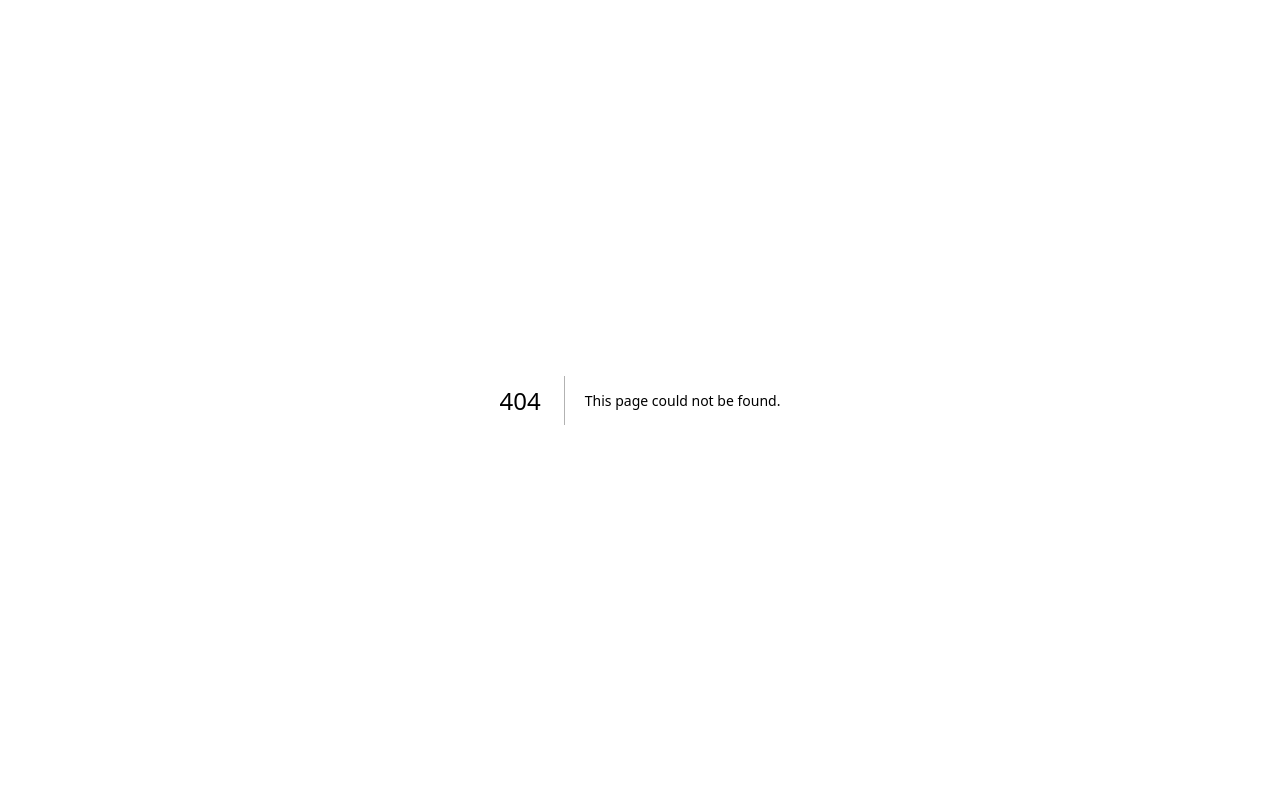
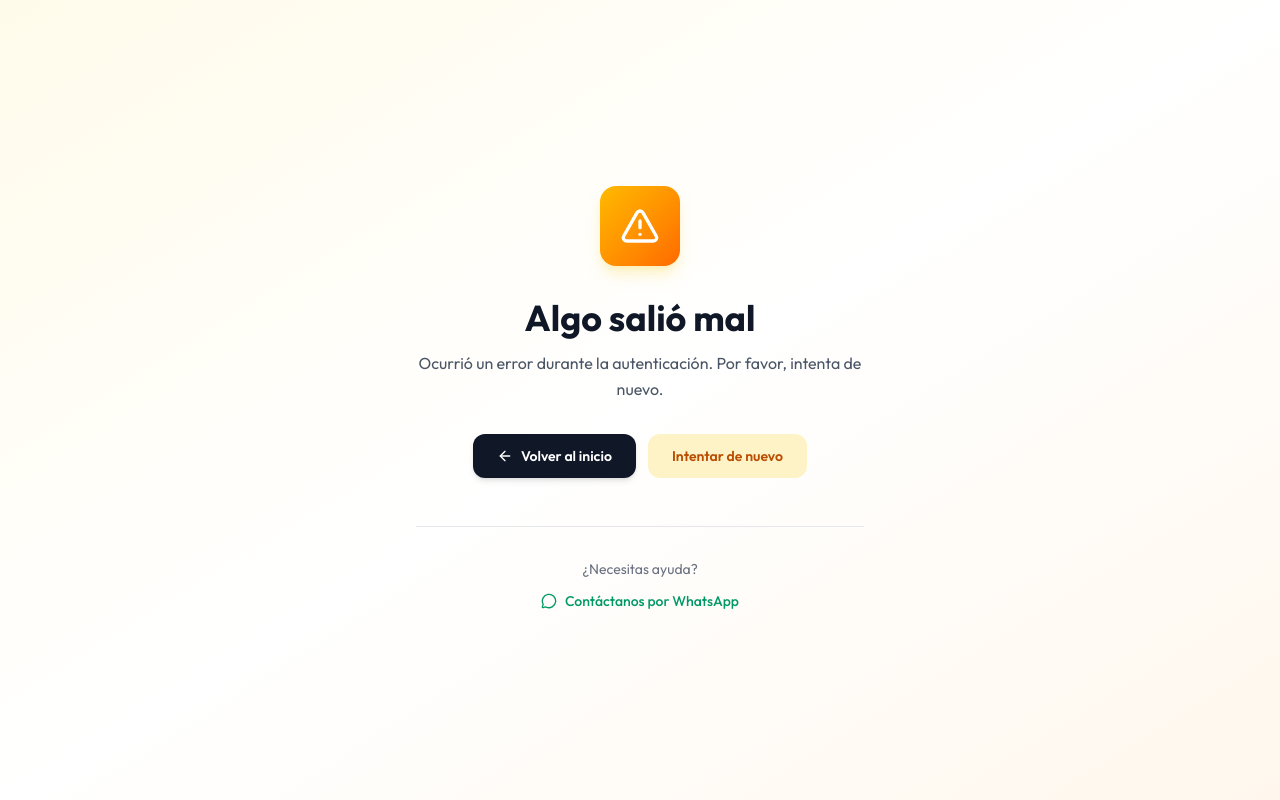
Before and after one commit to Carlos29-A/Sistema-Web-Peluqueria, a Next.js app: page /error in a window 1280 px wide. Before the commit this address had no page. Built offline with nearby package versions, Linux system fonts and the light colour scheme.

Commit message:
feat(core): add global error pages

```diff
--- /dev/null
+++ b/app/error.tsx
@@ -0,0 +1,69 @@
+"use client"
+
+import { useEffect } from "react"
+import Link from "next/link"
+import { TriangleAlert, ArrowLeft, MessageCircle } from "lucide-react"
+
+export default function ErrorPage({
+  error,
+  reset,
+}: {
+  error: Error & { digest?: string }
+  reset: () => void
+}) {
+  useEffect(() => {
+    console.error("[ErrorBoundary]", error)
+  }, [error])
+
+  return (
+    <div className="min-h-screen flex items-center justify-center bg-gradient-to-br from-amber-50 via-white to-orange-50 p-4">
+      <div className="max-w-md w-full text-center">
+        <div className="w-20 h-20 mx-auto rounded-2xl bg-gradient-to-br from-amber-400 to-orange-500 flex items-center justify-center shadow-lg shadow-amber-200/50 mb-8 animate-bounce">
+          <TriangleAlert className="w-10 h-10 text-white" />
+        </div>
+
+        <h1 className="text-4xl font-bold text-gray-900 mb-3">
+          Algo salió mal
+        </h1>
+        <p className="text-gray-600 mb-8 leading-relaxed">
+          Ocurrió un error inesperado. Por favor, intenta de nuevo.
+        </p>
+
+        <div className="flex flex-col sm:flex-row items-center justify-center gap-3 mb-12">
+          <Link
+            href="/"
+            className="inline-flex items-center gap-2 px-6 py-3 text-sm font-semibold text-white bg-gray-900 hover:bg-gray-800 rounded-xl transition-all shadow-md hover:shadow-lg"
+          >
+            <ArrowLeft className="w-4 h-4" />
+            Volver al inicio
+          </Link>
+          <button
+            onClick={reset}
+            className="inline-flex items-center gap-2 px-6 py-3 text-sm font-semibold text-amber-700 bg-amber-100 hover:bg-amber-200 rounded-xl transition-all"
+          >
+            Intentar de nuevo
+          </button>
+        </div>
+
+        <div className="pt-8 border-t border-gray-200">
+          <p className="text-sm text-gray-500 mb-3">¿Necesitas ayuda?</p>
+          <a
+            href="https://wa.me/51999888777?text=Hola%2C%20tengo%20un%20problema%20con%20la%20web"
+            target="_blank"
+            rel="noopener noreferrer"
+            className="inline-flex items-center gap-2 text-sm font-medium text-emerald-600 hover:text-emerald-700 transition-colors"
+          >
+            <MessageCircle className="w-4 h-4" />
+            Contáctanos por WhatsApp
+          </a>
+        </div>
+
+        {process.env.NODE_ENV === "development" && error.digest && (
+          <p className="mt-6 text-xs text-gray-400 font-mono">
+            Error digest: {error.digest}
+          </p>
+        )}
+      </div>
+    </div>
+  )
+}
--- /dev/null
+++ b/app/error/page.tsx
@@ -0,0 +1,50 @@
+import Link from "next/link"
+import { TriangleAlert, ArrowLeft, MessageCircle } from "lucide-react"
+
+export default function ErrorRoutePage() {
+  return (
+    <div className="min-h-screen flex items-center justify-center bg-gradient-to-br from-amber-50 via-white to-orange-50 p-4">
+      <div className="max-w-md w-full text-center">
+        <div className="w-20 h-20 mx-auto rounded-2xl bg-gradient-to-br from-amber-400 to-orange-500 flex items-center justify-center shadow-lg shadow-amber-200/50 mb-8">
+          <TriangleAlert className="w-10 h-10 text-white" />
+        </div>
+
+        <h1 className="text-4xl font-bold text-gray-900 mb-3">
+          Algo salió mal
+        </h1>
+        <p className="text-gray-600 mb-8 leading-relaxed">
+          Ocurrió un error durante la autenticación. Por favor, intenta de nuevo.
+        </p>
+
+        <div className="flex flex-col sm:flex-row items-center justify-center gap-3 mb-12">
+          <Link
+            href="/"
+            className="inline-flex items-center gap-2 px-6 py-3 text-sm font-semibold text-white bg-gray-900 hover:bg-gray-800 rounded-xl transition-all shadow-md hover:shadow-lg"
+          >
+            <ArrowLeft className="w-4 h-4" />
+            Volver al inicio
+          </Link>
+          <Link
+            href="/admin/login"
+            className="inline-flex items-center gap-2 px-6 py-3 text-sm font-semibold text-amber-700 bg-amber-100 hover:bg-amber-200 rounded-xl transition-all"
+          >
+            Intentar de nuevo
+          </Link>
+        </div>
+
+        <div className="pt-8 border-t border-gray-200">
+          <p className="text-sm text-gray-500 mb-3">¿Necesitas ayuda?</p>
+          <a
+            href="https://wa.me/51999888777?text=Hola%2C%20tengo%20un%20problema%20con%20el%20inicio%20de%20sesi%C3%B3n"
+            target="_blank"
+            rel="noopener noreferrer"
+            className="inline-flex items-center gap-2 text-sm font-medium text-emerald-600 hover:text-emerald-700 transition-colors"
+          >
+            <MessageCircle className="w-4 h-4" />
+            Contáctanos por WhatsApp
+          </a>
+        </div>
+      </div>
+    </div>
+  )
+}
--- /dev/null
+++ b/app/not-found.tsx
@@ -0,0 +1,72 @@
+import Link from "next/link"
+import { Sparkles, Scissors, ArrowLeft, MessageCircle } from "lucide-react"
+
+export default function NotFound() {
+  return (
+    <div className="min-h-screen flex items-center justify-center bg-gradient-to-b from-gray-50 via-white to-amber-50/30 p-4 relative overflow-hidden">
+      {/* Background decorations */}
+      <div className="absolute -top-32 -right-32 w-96 h-96 rounded-full bg-amber-200/20 blur-3xl" />
+      <div className="absolute -bottom-32 -left-32 w-96 h-96 rounded-full bg-orange-200/20 blur-3xl" />
+
+      <div className="relative max-w-lg w-full text-center">
+        {/* 404 */}
+        <div className="relative mb-6">
+          <div className="text-[10rem] sm:text-[12rem] font-black leading-none bg-gradient-to-br from-amber-400 via-orange-500 to-rose-500 bg-clip-text text-transparent select-none tracking-tighter">
+            404
+          </div>
+          <div className="absolute inset-0 flex items-center justify-center mt-12 sm:mt-16">
+            <div className="w-16 h-16 rounded-2xl bg-gradient-to-br from-amber-400 to-orange-500 flex items-center justify-center shadow-xl shadow-amber-200/50 rotate-12 hover:rotate-0 transition-transform duration-500">
+              <Scissors className="w-8 h-8 text-white" />
+            </div>
+          </div>
+        </div>
+
+        {/* Title */}
+        <div className="flex items-center justify-center gap-2 mb-3">
+          <Sparkles className="w-5 h-5 text-amber-500" />
+          <h1 className="text-2xl font-bold text-gray-900">
+            ¡Ups! Página no encontrada
+          </h1>
+        </div>
+
+        {/* Description */}
+        <p className="text-gray-600 mb-10 leading-relaxed max-w-sm mx-auto">
+          La página que buscas no existe o fue movida.
+          Te invitamos a explorar nuestros servicios o volver al inicio.
+        </p>
+
+        {/* Buttons */}
+        <div className="flex flex-col sm:flex-row items-center justify-center gap-3 mb-12">
+          <Link
+            href="/"
+            className="inline-flex items-center gap-2 px-6 py-3 text-sm font-semibold text-white bg-gray-900 hover:bg-gray-800 rounded-xl transition-all duration-200 shadow-md hover:shadow-lg"
+          >
+            <ArrowLeft className="w-4 h-4" />
+            Volver al inicio
+          </Link>
+          <Link
+            href="/servicios"
+            className="inline-flex items-center gap-2 px-6 py-3 text-sm font-semibold text-amber-700 bg-amber-50 hover:bg-amber-100 border border-amber-200 rounded-xl transition-all duration-200"
+          >
+            <Scissors className="w-4 h-4" />
+            Ver servicios
+          </Link>
+        </div>
+
+        {/* Contact */}
+        <div className="pt-8 border-t border-gray-200">
+          <p className="text-sm text-gray-500 mb-3">¿Necesitas ayuda?</p>
+          <a
+            href="https://wa.me/51999888777?text=Hola%2C%20estoy%20en%20una%20p%C3%A1gina%20que%20no%20existe%20y%20necesito%20ayuda"
+            target="_blank"
+            rel="noopener noreferrer"
+            className="inline-flex items-center gap-2 text-sm font-medium text-emerald-600 hover:text-emerald-700 transition-colors"
+          >
+            <MessageCircle className="w-4 h-4" />
+            Contáctanos por WhatsApp
+          </a>
+        </div>
+      </div>
+    </div>
+  )
+}
```
